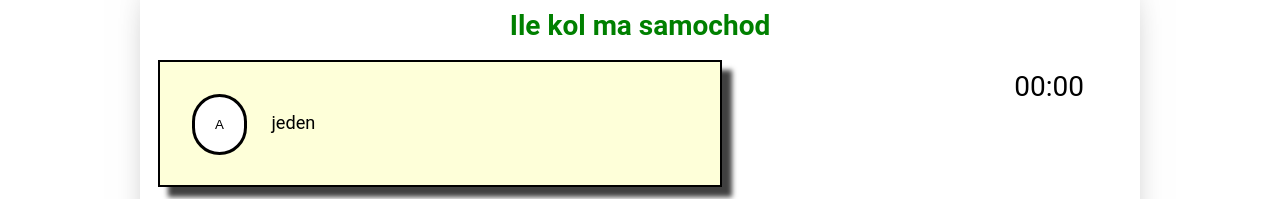
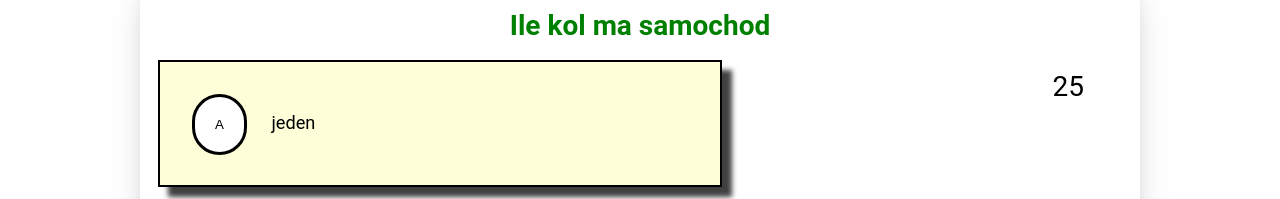
Before and after one commit to infoshareacademy/jfdd12-ubuntuwnicy-app, a React (Create React App) app: page /quiz-title in a window 1280 px wide. Shown: the part 162-361 px from the top of the page. Built offline with nearby package versions, Linux system fonts and the light colour scheme.

Commit message:
timer added

```diff
--- a/src/components/QuizTitle.js
+++ b/src/components/QuizTitle.js
@@ -2,6 +2,7 @@ import React from "react";
 import styles from "./QuizTitle.module.css";
 import { stringLiteral } from "@babel/types";
 import { QuestionsButtons } from "./questionsButtons";
+import { Timer } from "./Timer";
 
 // const Question = <p className={styles.currentQuestion}>OBECNE PYTANIE</p>;
 
@@ -95,12 +96,6 @@ const Answer = ({ answer, isClicked, onClick }) => (
   </li>
 );
 
-const Timer = (
-  <div>
-    <div className={styles.quizTimer}>00:00</div>
-  </div>
-);
-
 // const arrowButton = () => (
 //   console.log(this.props),
 //   <div onClick={this.props.clicked}><img
@@ -136,7 +131,7 @@ export class QuizTitle extends React.Component {
 
     this.setState({
       currentAnswer: answerID,
-      allAnswers: []
+      allAnswers: [...this.state.currentAnswer] + answerID
     });
   };
 
@@ -147,7 +142,8 @@ export class QuizTitle extends React.Component {
   nextQuestion = answerID => {
     console.log(answerID);
 
-    this.setState({ currentQuestion: 1 })}
+    this.setState({ currentQuestion: 1 });
+  };
 
   render() {
     return (
@@ -157,7 +153,7 @@ export class QuizTitle extends React.Component {
             <h1 className={styles.quizName}>
               {this.state.questions[this.state.currentQuestion].question}
             </h1>
-            {Timer}
+            <Timer className={styles.quizTimer} />
           </div>
           <div className={styles.answerWrapper}>
             <ul className={styles.answerList}>
@@ -174,7 +170,7 @@ export class QuizTitle extends React.Component {
               )}
             </ul>
           </div>
-          <QuestionsButtons page={this.nextQuestion}/>
+          <QuestionsButtons page={this.nextQuestion} />
         </div>
         <div className={styles.buttonWrapper}>
           <div className={styles.arrowImageBox}>
@@ -198,6 +194,7 @@ export class QuizTitle extends React.Component {
                   ? this.state.currentQuestion
                   : this.setState({
                       currentQuestion: this.state.currentQuestion + 1,
+                      allAnswers: this.state.currentAnswer,
                       currentAnswer: []
                     })
               }
--- a/src/components/Timer.js
+++ b/src/components/Timer.js
@@ -1,12 +1,28 @@
 import React from "react";
+import styles from "./QuizTitle.module.css";
+export class Timer extends React.Component {
+  state = {
+    now: 30
+  };
 
-const root = document.getElementById("root");
+  componentDidMount() {
+    this.intervalId = setInterval(() => {
+      this.setState({
+        now: this.state.now - 1
+      });
+    }, 1000);
+  }
 
-export class Timer extends React.Component {
+  componentWillUnmount() {
+    clearInterval(this.intervalId);
+  }
+
   render() {
     return (
       <div>
-        <div style={{ float: "right" }}>00:00</div>
+        <div className={this.props.className}>
+          {this.state.now > 0 ? this.state.now : "0"}
+        </div>
       </div>
     );
   }
--- a/src/components/questionsButtons.js
+++ b/src/components/questionsButtons.js
@@ -3,7 +3,7 @@ import quizquestions from "./quizquestions.json";
 import { QButton } from "./QButton";
 
 export class QuestionsButtons extends React.Component {
-  onClickQButton = () => console.log(this.props)
+  onClickQButton = () => console.log(this.props);
 
   render() {
     return (
```
